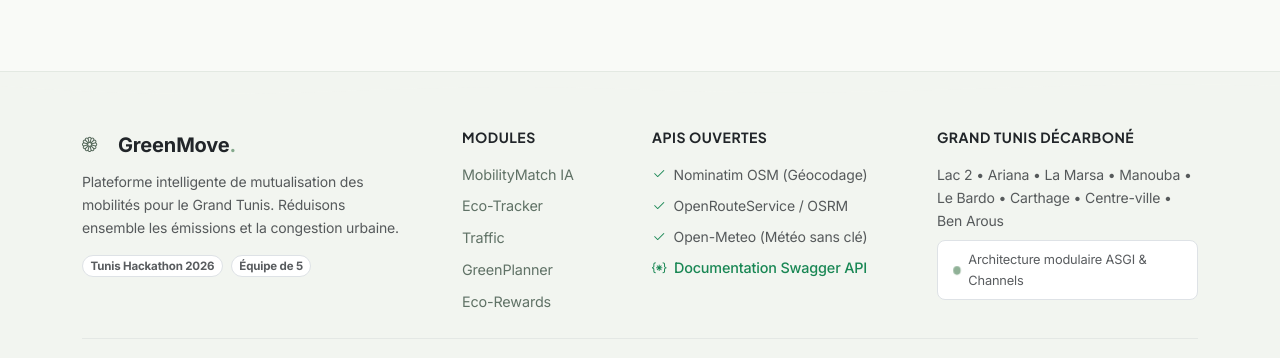
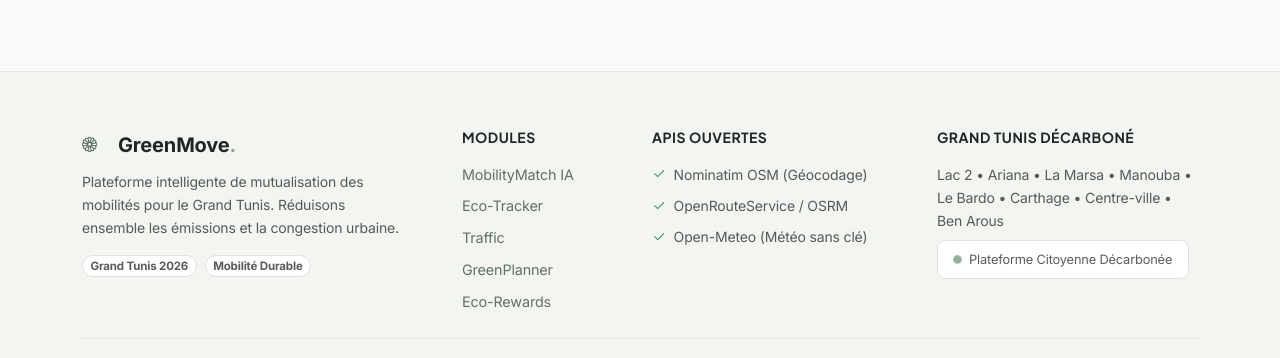
Before and after one commit to DinaMechergui/GreenMove, a Django app: template templates/accounts/login.html in a window 1280 px wide. Shown: the part 838-1196 px from the top of the page. Run offline with Django 5.2, Linux system fonts and the light colour scheme; the template is opened without the code that fills it, so the values that code supplies are empty, except form fields; tables that the repository leaves empty hold one stand-in row (values such as "Sample post"); form fields are guessed from the names that the template uses; some libraries are stand-ins or nearby versions.

Commit message:
feat(ui): remove hackathon badge and developer cards from citizen view, preserve solver controls for admin only

```diff
--- a/templates/base.html
+++ b/templates/base.html
@@ -206,8 +206,8 @@
             Plateforme intelligente de mutualisation des mobilités pour le Grand Tunis. Réduisons ensemble les émissions et la congestion urbaine.
           </p>
           <div class="d-flex gap-2">
-            <span class="badge rounded-pill text-muted border bg-white" style="font-size: 0.72rem;">Tunis Hackathon 2026</span>
-            <span class="badge rounded-pill text-muted border bg-white" style="font-size: 0.72rem;">Équipe de 5</span>
+            <span class="badge rounded-pill text-muted border bg-white" style="font-size: 0.72rem;">Grand Tunis 2026</span>
+            <span class="badge rounded-pill text-muted border bg-white" style="font-size: 0.72rem;">Mobilité Durable</span>
           </div>
         </div>
 
@@ -228,7 +228,7 @@
             <li><i class="bi bi-check2 text-success me-1"></i> Nominatim OSM (Géocodage)</li>
             <li><i class="bi bi-check2 text-success me-1"></i> OpenRouteService / OSRM</li>
             <li><i class="bi bi-check2 text-success me-1"></i> Open-Meteo (Météo sans clé)</li>
-            <li><a href="/api/docs/" target="_blank" class="footer-link text-success fw-medium"><i class="bi bi-braces-asterisk me-1"></i> Documentation Swagger API</a></li>
+            {% if user.is_staff %}<li><a href="/api/docs/" target="_blank" class="footer-link text-success fw-medium"><i class="bi bi-braces-asterisk me-1"></i> Documentation Swagger API</a></li>{% endif %}
           </ul>
         </div>
 
@@ -239,7 +239,7 @@
           </p>
           <div class="p-2 px-3 rounded-3 bg-white border small d-inline-flex align-items-center gap-2">
             <span class="pulse-dot"></span>
-            <span class="text-muted" style="font-size: 0.8rem;">Architecture modulaire ASGI & Channels</span>
+            <span class="text-muted" style="font-size: 0.8rem;">Plateforme Citoyenne Décarbonée</span>
           </div>
         </div>
       </div>
--- a/templates/rewards/landing.html
+++ b/templates/rewards/landing.html
@@ -11,7 +11,7 @@
       <div class="col-lg-7" data-aos="fade-up">
         <div class="d-inline-flex align-items-center gap-2 px-3 py-1 rounded-pill mb-3" style="background: var(--gm-green-tint); border: 1px solid var(--gm-border-subtle);">
           <i class="bi bi-stars" style="color: var(--gm-green-primary);"></i>
-          <span class="small fw-bold" style="color: var(--gm-green-primary);">{% trans "Hackathon Climat & IA 2026 • Grand Tunis" %}</span>
+          <span class="small fw-bold" style="color: var(--gm-green-primary);">{% trans "Mobilité Durable & IA • Grand Tunis" %}</span>
         </div>
         <h1 class="display-5 fw-extrabold text-dark mb-3" style="letter-spacing: -0.5px;">
           {% trans "Chaque gramme de CO₂ évité devient" %} <span style="color: var(--gm-green-primary);">{% trans "une Récompense" %}</span>.
```
Also changed, not shown: templates/core/home.html (+7 -8 lines), templates/planner/dashboard.html (+15 -4 lines).
